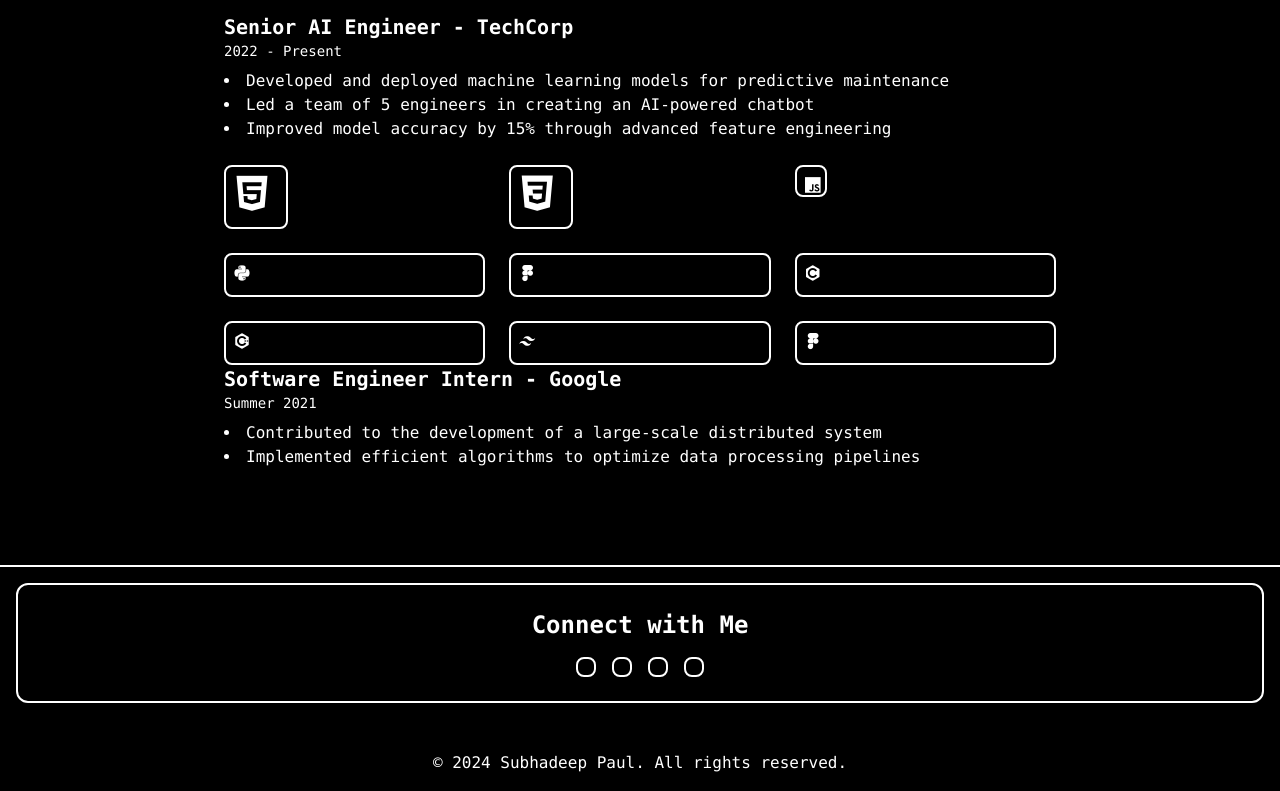
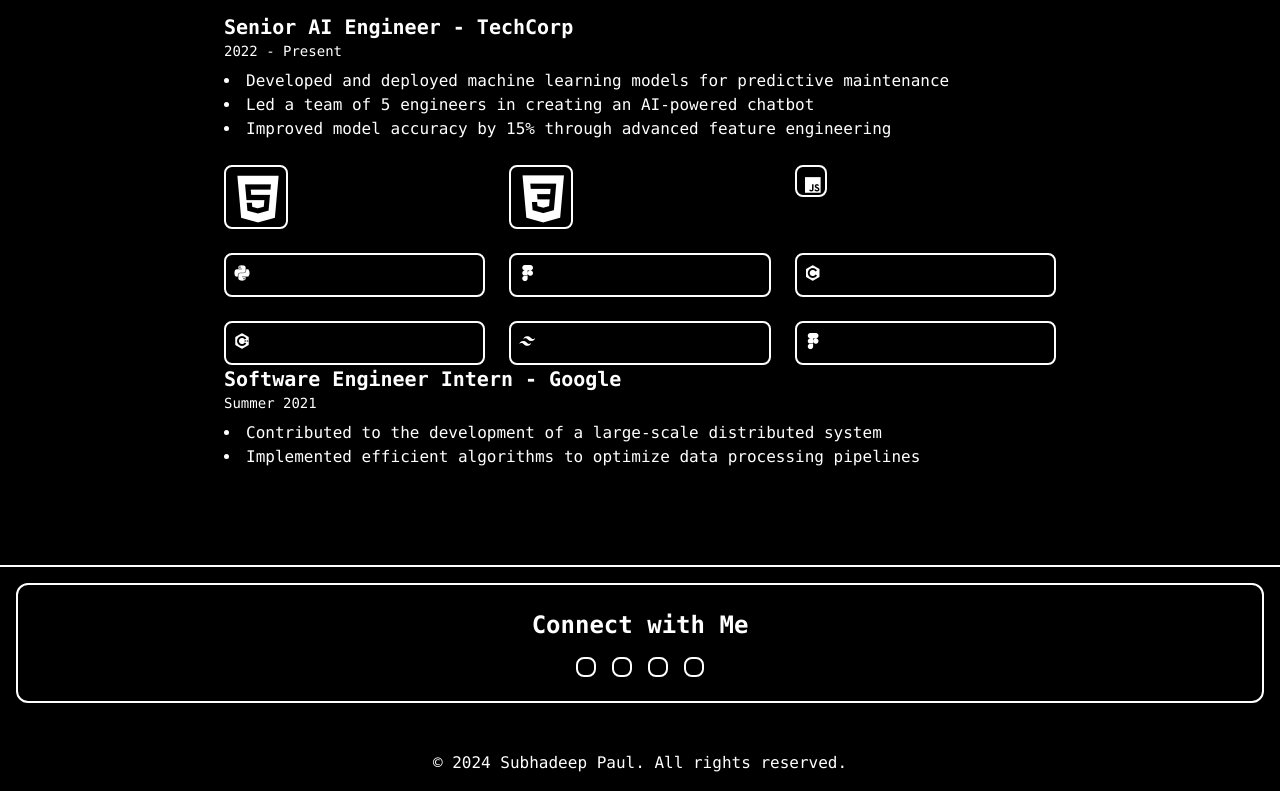
Before and after one commit to Subhadeep-Paul5/Rough-work-, a plain HTML site: page blog.html in a window 1280 px wide. Shown: the part 867-1658 px from the top of the page. Drawn offline with nearby package versions, Linux system fonts and the light colour scheme.

Commit message:
Update blog.html

```diff
--- a/blog.html
+++ b/blog.html
@@ -148,12 +148,12 @@
 
 
     <!-- HTML -->
-    <div class="border-2 border-white p-2 rounded-lg text-4xl w-16 h-16">
+    <div class="border-2 border-white p-2 rounded-lg text-center text-5xl w-16 h-16">
         <i class="devicon-html5-plain" title="HTML"></i>
     </div>
 
     <!-- CSS -->
-    <div class="border-2 border-white p-2 rounded-lg text-4xl w-16 h-16">
+    <div class="border-2 border-white p-2 rounded-lg text-center text-5xl w-16 h-16">
         <i class="devicon-css3-plain" title="CSS"></i>
     </div>
 
```
